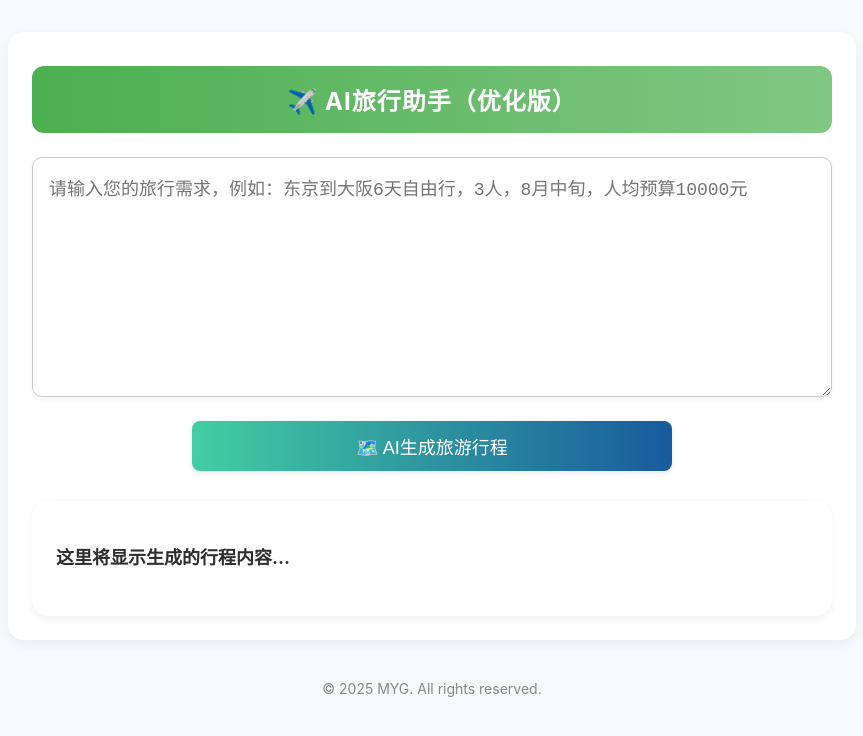
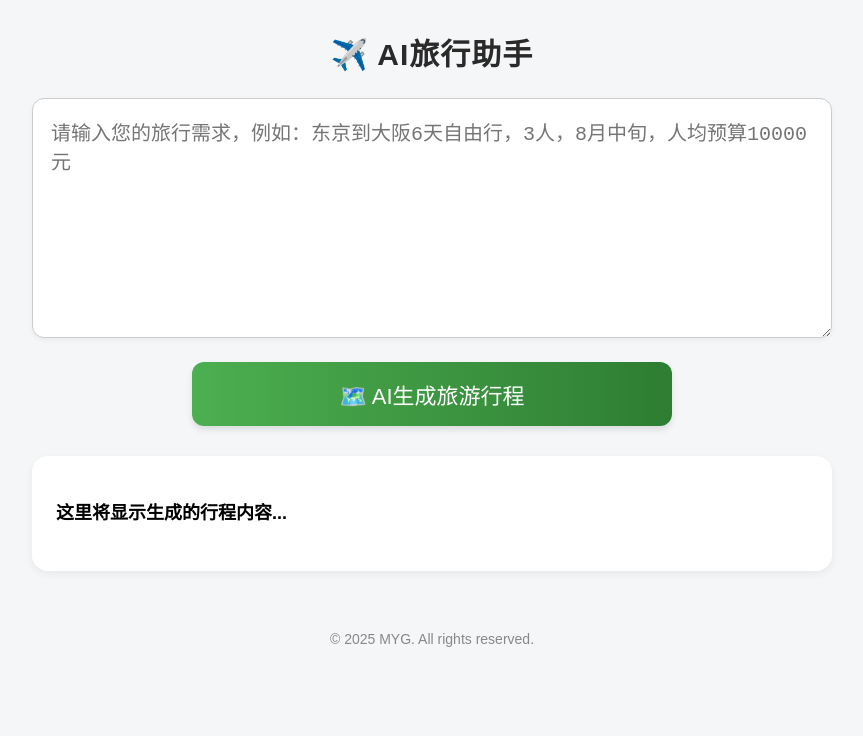
Before and after one commit to AiTravelAssistant/travel-planner, a plain HTML site: page index.html in a window 1280 px wide. Shown: the whole page, without its empty margins (208-1071 px from the left). Drawn offline with nearby package versions, Linux system fonts and the light colour scheme.

Commit message:
Add files via upload

```diff
--- a/index.html
+++ b/index.html
@@ -4,9 +4,7 @@
 <head>
 <meta content="width=device-width, initial-scale=1.0" name="viewport"/>
 <meta charset="utf-8"/>
-<title>
-   AI旅行助手（优化版）
-  </title>
+<title>AI旅行助手</title>
 <script src="https://cdnjs.cloudflare.com/ajax/libs/marked/4.3.0/marked.min.js">
 </script>
 <script src="https://cdnjs.cloudflare.com/ajax/libs/html2pdf.js/0.10.1/html2pdf.bundle.min.js">
@@ -254,86 +252,26 @@ footer {
   }
 }
 
-
-/* 极简美化：整体页面背景和字体 */
-body {
-  background-color: #f7f9fc;
-  font-family: -apple-system, BlinkMacSystemFont, "Segoe UI", "Helvetica Neue", sans-serif;
-  color: #2e2e2e;
+.dot-typing {
+  display: inline-block;
+  width: 1em;
+  text-align: left;
 }
-
-/* 容器精致圆角卡片化 */
-.container {
-  background: white;
-  border-radius: 16px;
-  padding: 24px;
-  box-shadow: 0 4px 12px rgba(0,0,0,0.06);
-  margin-top: 32px;
+.dot-typing::after {
+  content: '...';
+  animation: blink 1s steps(3, jump-none) infinite;
 }
-
-/* 标题美化 */
-h2 {
-  background: linear-gradient(to right, #4CAF50, #81C784);
-  color: white;
-  padding: 16px;
-  border-radius: 12px;
-  font-size: 24px;
-  margin-bottom: 24px;
-}
-
-/* 输入框优化 */
-textarea {
-  font-size: 18px;
-  padding: 16px;
-  border: 1px solid #ccc;
-  border-radius: 10px;
-}
-
-/* 按钮统一风格：大圆角、渐变、轻阴影 */
-button {
-  font-size: 18px;
-  padding: 12px 20px;
-  border-radius: 8px;
-  border: none;
-  background: linear-gradient(to right, #43cea2, #185a9d);
-  color: white;
-  cursor: pointer;
-  box-shadow: 0 2px 6px rgba(0,0,0,0.1);
-  transition: all 0.2s ease;
-}
-
-button:hover {
-  opacity: 0.9;
-}
-
-/* PDF按钮特别高亮 */
-#pdfButton {
-  background: linear-gradient(to right, #00b09b, #96c93d);
-  font-size: 19px;
-  margin-top: 20px;
-}
-
-/* 支付区卡片风格 */
-.paywall {
-  background-color: #fff9db;
-  border: 1px solid #f0e3a3;
-  border-radius: 12px;
-  padding: 20px;
-}
-
-/* 备注信息样式 */
-#orderCode {
-  font-weight: 600;
-  font-size: 17px;
-  margin-bottom: 12px;
+@keyframes blink {
+  0% { content: ''; }
+  33% { content: '.'; }
+  66% { content: '..'; }
+  100% { content: '...'; }
 }
 </style>
 </head>
 <body>
 <div class="container">
-<h2 style="margin-top: 10px;">
-    ✈️ AI旅行助手（优化版）
-   </h2>
+<h2 style="margin-top: 10px;">✈️ AI旅行助手</h2>
 <textarea id="inputText" placeholder="请输入您的旅行需求，例如：东京到大阪6天自由行，3人，8月中旬，人均预算10000元" rows="7"></textarea>
 <button id="generateBtn" onclick="generate()">
     🗺️ AI生成旅游行程
@@ -353,7 +291,7 @@ button:hover {
 </div><div class="paywall" id="paywall" style="display:none;">
 <p>
 <strong>
-      🔒 如需下载行程PDF，请扫码支付 ¥10 后，点击下方按钮：
+      🔒请扫码支付二维码，填写下方的备注信息！
      </strong>
 </p><p id="orderCode">
 备注信息：<strong id="orderIdText">20250623-1807</strong>
@@ -390,7 +328,7 @@ async function generate() {
   const payHint = document.getElementById("payHint");
   const orderCode = document.getElementById("orderIdText");
 
-  output.innerHTML = '<p><strong>⏳ AI正在生成行程，请稍等大概30秒...</strong></p>';
+  output.innerHTML = '<p style="font-weight:bold;font-size:16px;">⏳ <span class="dot-typing"></span> 正在生成行程，请稍等...</p>';
   paywall.style.display = 'none';
   pdfButton.style.display = 'none';
   payHint.style.display = 'none';
```
